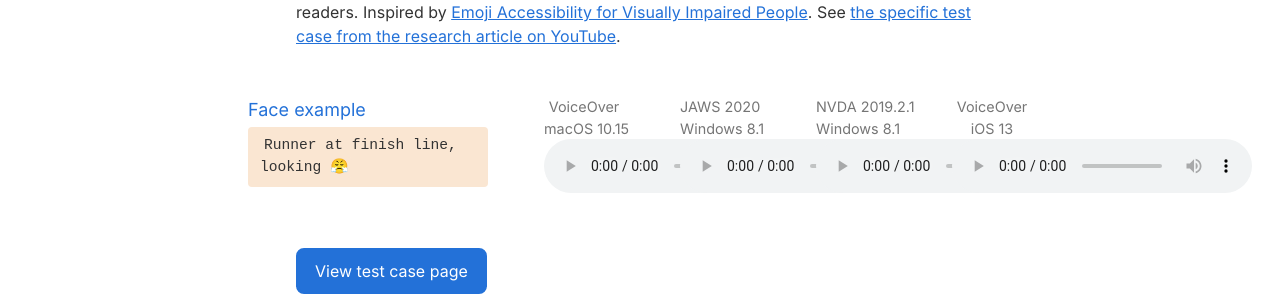
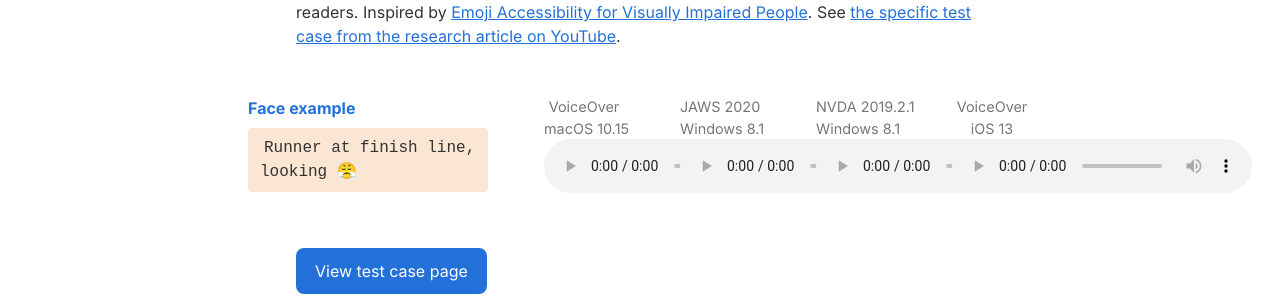
Before and after one commit to double-great/listen, a Jekyll site: the page built from _posts/2020-07-05-emoji.md, in a window 1280 px wide. Shown: the part 222-518 px from the top of the page. Built offline with Jekyll 4.4.1, drawn with Linux system fonts in a browser that asks for light colours.

Commit message:
Adjust table title headings and spacing

```diff
--- a/_sass/_table.scss
+++ b/_sass/_table.scss
@@ -25,9 +25,18 @@
 .table-grid-title {
   flex-shrink: 0;
   width: 100%;
+  font-size: 1rem;
+
+  pre {
+    margin-top: 0;
+    margin-bottom: 0;
+  }
 
   a {
     position: relative;
+    display: block;
+    margin-bottom: 0.5rem;
+    font-weight: $font-weight-bold;
     text-decoration: none;
 
     &:hover .svg-icon,
```
